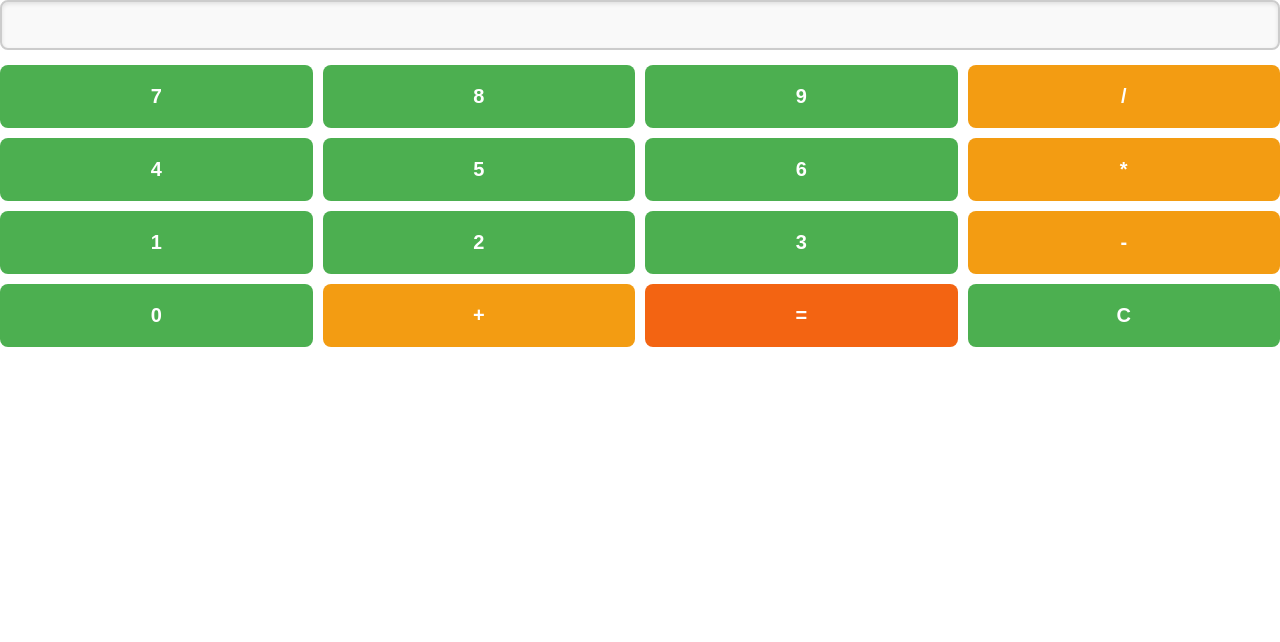
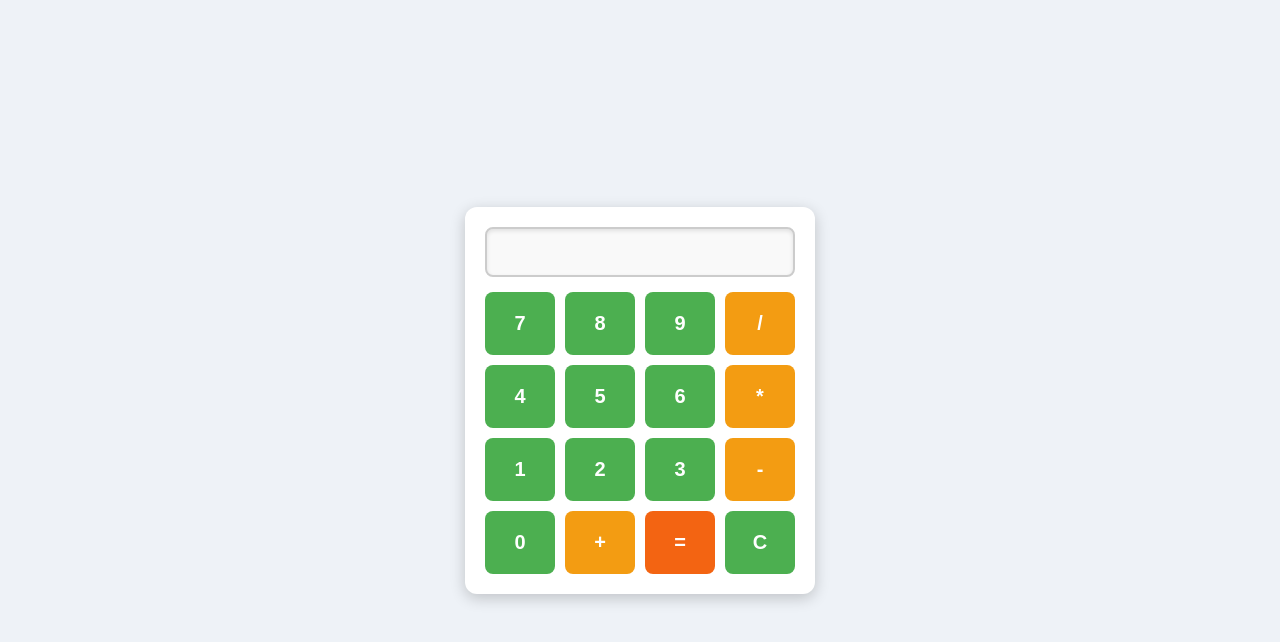
Before and after one commit to Nama21yo/Assessment-3_Natnael_Yohanes_UGR-0668-15_3, a plain HTML site: page index.html in a window 1280 px wide. Drawn offline with Linux system fonts and the light colour scheme.

Commit message:
make better UX

```diff
--- a/src/css/style.css
+++ b/src/css/style.css
@@ -4,6 +4,25 @@
   padding: 0;
   box-sizing: border-box;
 }
+/* General styling */
+body {
+  font-family: Arial, sans-serif;
+  display: flex;
+  justify-content: center;
+  align-items: center;
+  height: 100vh;
+  background-color: #eef2f7;
+}
+
+#calculator {
+  background: #fff;
+  padding: 20px;
+  border-radius: 12px;
+  box-shadow: 0 4px 15px rgba(0, 0, 0, 0.2);
+  max-width: 350px;
+  width: 100%;
+}
+
 /* Display styling */
 #display {
   width: 100%;
@@ -63,6 +82,7 @@
 .equal:hover {
   background-color: #e65022;
 }
+
 /* Responsive Design */
 @media (max-width: 480px) {
   #buttons {
```
